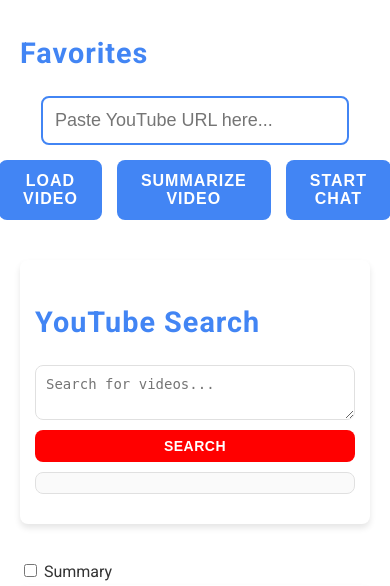
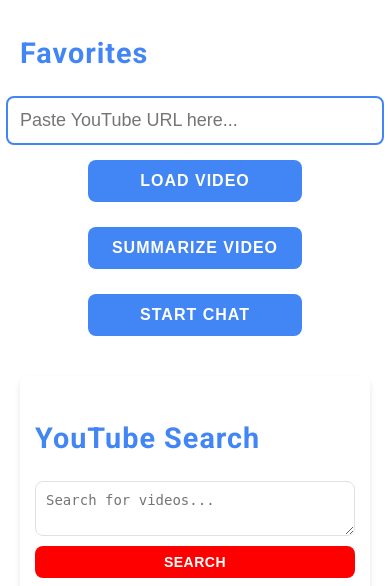
Before and after one commit to PierrunoYT/YoutubeSummarize, a Flask app: page / in a window 390 px wide. Shown: the part 205-791 px from the top of the page. Run offline with Flask 3, Linux system fonts and the light colour scheme.

Commit message:
Improved the responsiveness of the layout by fixing the media query and adjusting styles for smaller screens.

```diff
--- a/static/styles.css
+++ b/static/styles.css
@@ -417,3 +417,16 @@ button:hover {
     input[type="text"], button {
         width: 100%;
     }
+
+    #main-video-url {
+        width: 100%;
+    }
+
+    .main-buttons {
+        flex-direction: column;
+    }
+
+    .cta-button {
+        margin-bottom: 10px;
+    }
+}
```
